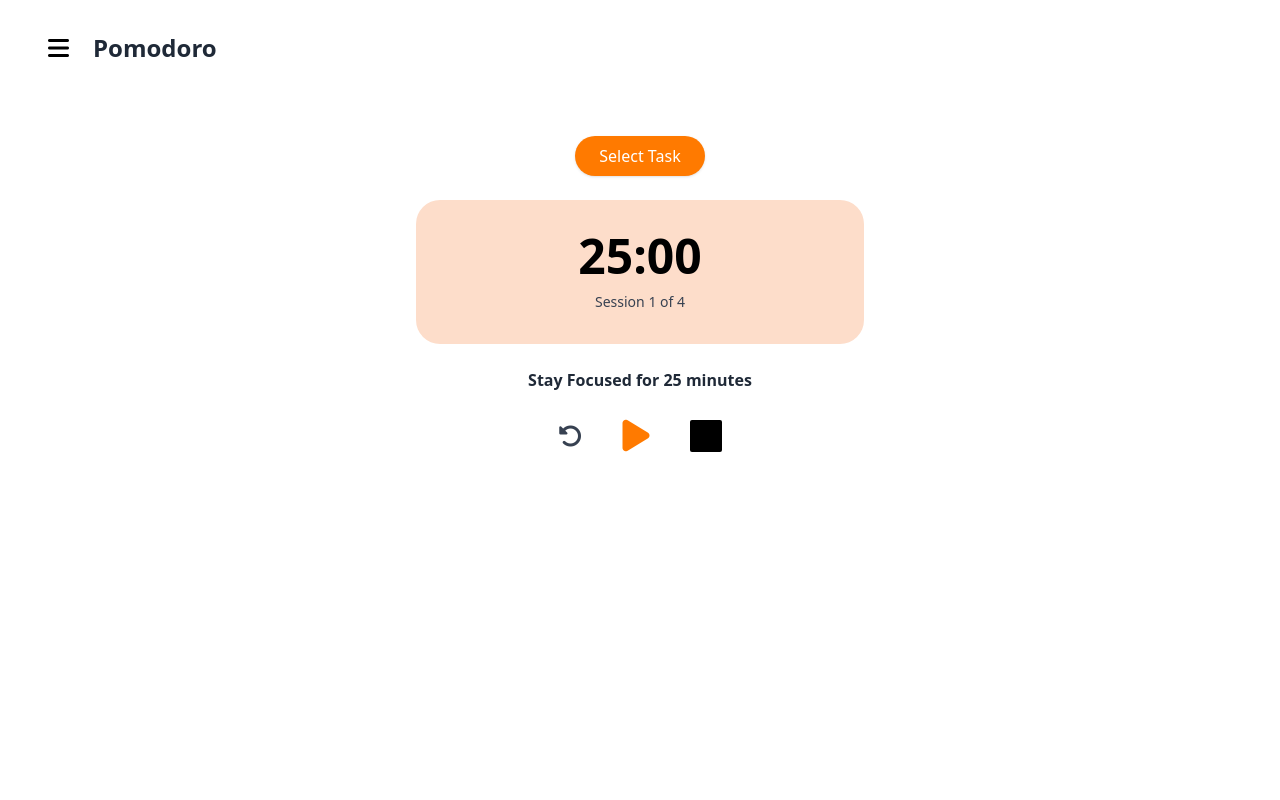
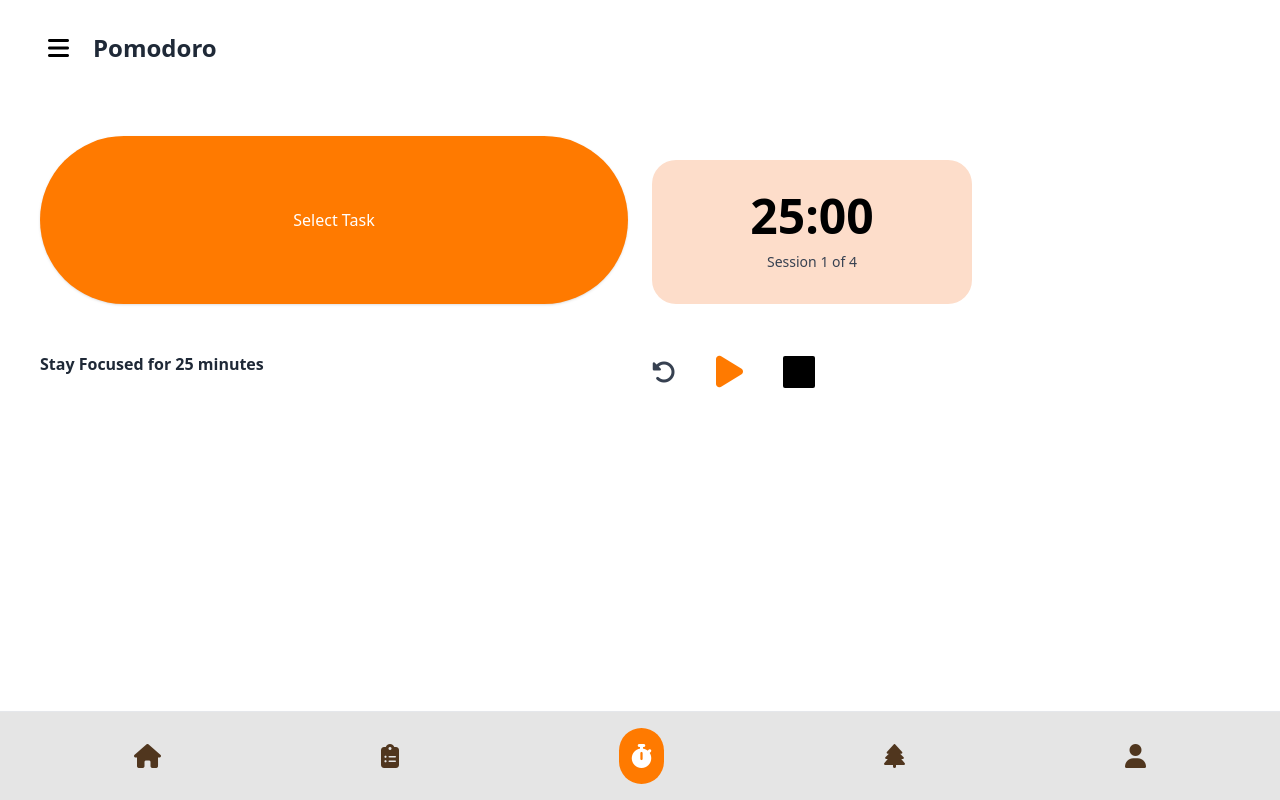
Before and after one commit to WassimeELmansoury/FlowState-Dashboard-de-Productivit-Modulaire, a plain HTML site: page index_1.html in a window 1280 px wide. Drawn offline with nearby package versions, Linux system fonts and the light colour scheme.

Commit message:
Ajout de la structure principale du Timer et du bouton de sélection

```diff
--- a/index_1.html
+++ b/index_1.html
@@ -17,14 +17,13 @@
     <h1 class="font-bold text-2xl text-gray-800">Pomodoro</h1>
   </header>
 
-<main class="px-6 py-10 flex justify-center">
-    <div class="w-full max-w-md space-y-6 text-center">
+<main class="px-6 py-10 space-y-6 lg:grid lg:grid-cols-2 lg:gap-6">
 
     <button class="bg-[#FF7A00] text-white px-6 py-2 rounded-full shadow">
       Select Task
     </button>
 
-    <div class="bg-[#FDDDCA] p-8 rounded-3xl space-y-3">
+    <div class="bg-[#FDDDCA] w-full max-w-xs p-8 rounded-3xl text-center space-y-3">
       <span class="text-5xl font-bold text-black">25:00</span>
       <p class="text-gray-700 text-sm">Session 1 of 4</p>
     </div>
@@ -33,7 +32,7 @@
       Stay Focused for 25 minutes
     </p>
 
-    <div class="flex items-center justify-center gap-10">
+    <div class="flex items-center gap-10">
       <button class="text-gray-700">
         <i class="fa-solid fa-rotate-left text-2xl"></i>
       </button>
@@ -44,7 +43,18 @@
 
       <button class="bg-black w-8 h-8 rounded-sm"></button>
     </div>
-</div>
-</main>
+
+  </main>
+
+  <footer class="fixed bottom-0 left-0 w-full bg-[#E5E5E5] py-4 px-6 flex justify-around items-center border-t">
+    <i class="fa-solid fa-house text-2xl text-[#50361E]"></i>
+    <i class="fa-solid fa-clipboard-list text-2xl text-[#50361E]"></i>
+    <div class="bg-[#FF7A00] p-3 rounded-full">
+      <i class="fa-solid fa-stopwatch text-white text-2xl"></i>
+    </div>
+    <i class="fa-solid fa-tree text-2xl text-[#50361E]"></i>
+    <i class="fa-solid fa-user text-2xl text-[#50361E]"></i>
+  </footer>
+
 </body>
 </html>
```
